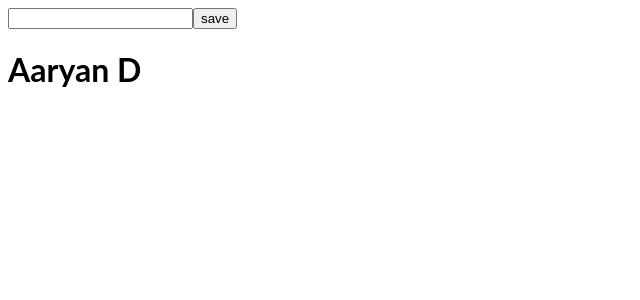
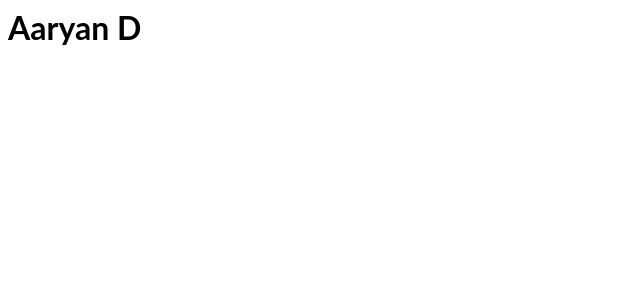
Before and after one commit to aaryandewan/react-learn-v2, a React (Create React App) app: page / in a window 1280 px wide. Shown: the top 300 px of the page, without its empty margins (0-640 px from the left). Built offline with nearby package versions, Linux system fonts and the light colour scheme.

Commit message:
1 file modified

```diff
--- a/App.tsx
+++ b/App.tsx
@@ -4,21 +4,11 @@ import './style.css';
 import { useImmer } from 'use-immer'
 
 export default function App() {
-  const [name, setName] = useState('');
-  const [arrs, setArrs] = useState([]);
-  function handleClick(){
-    setArrs([...arrs, name]);
-    setName('');
-  }
 
 
   return (
     <div>
-      <input value={name} onChange={e => setName(e.target.value)}/>
-      <button onClick={handleClick}>save</button>
-      <ul>
-        {arrs.map(item => {return <li>{item}</li>})}
-      </ul>
+
       <h1>Aaryan D</h1>
     </div>
   );
```
